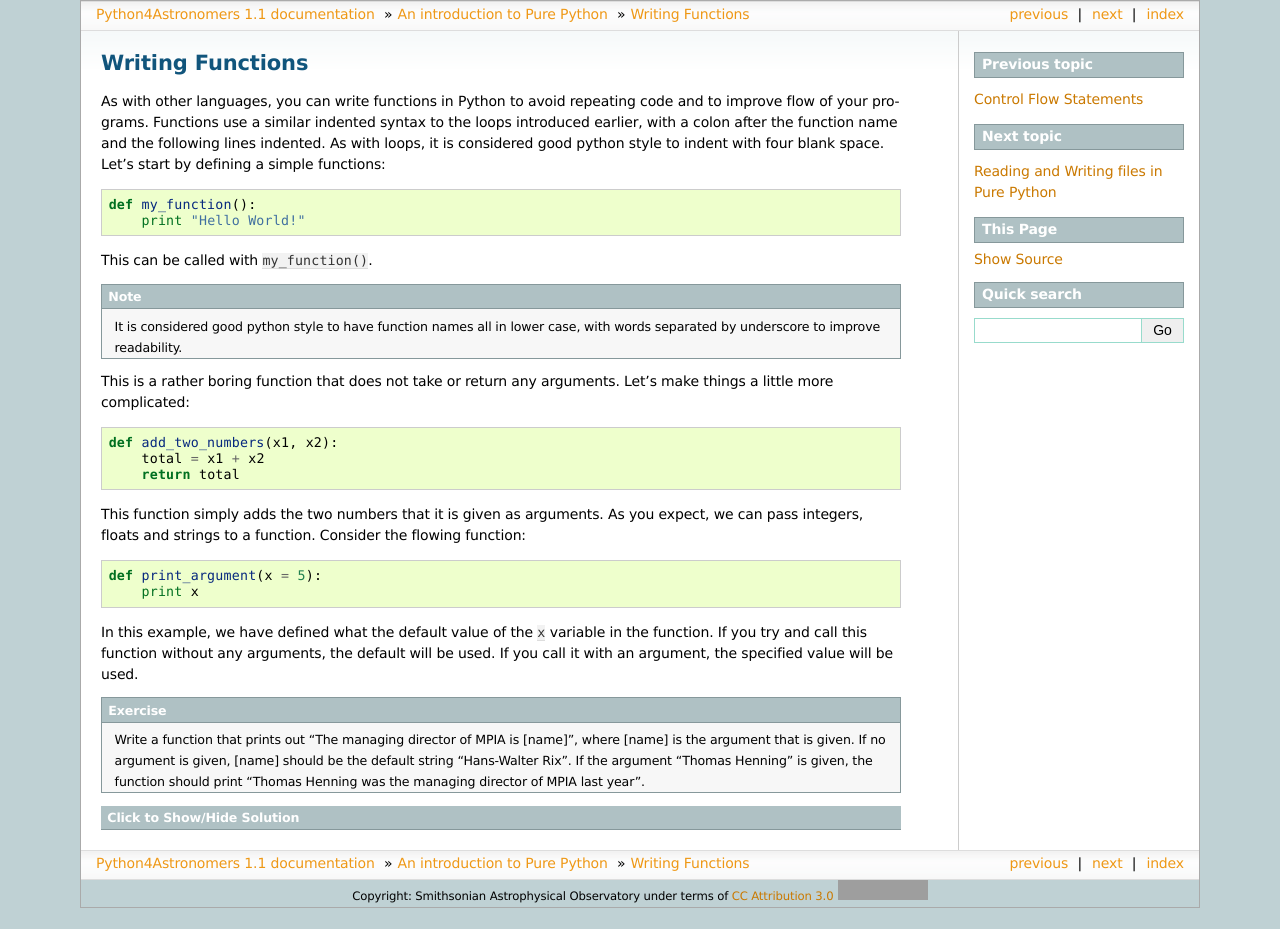
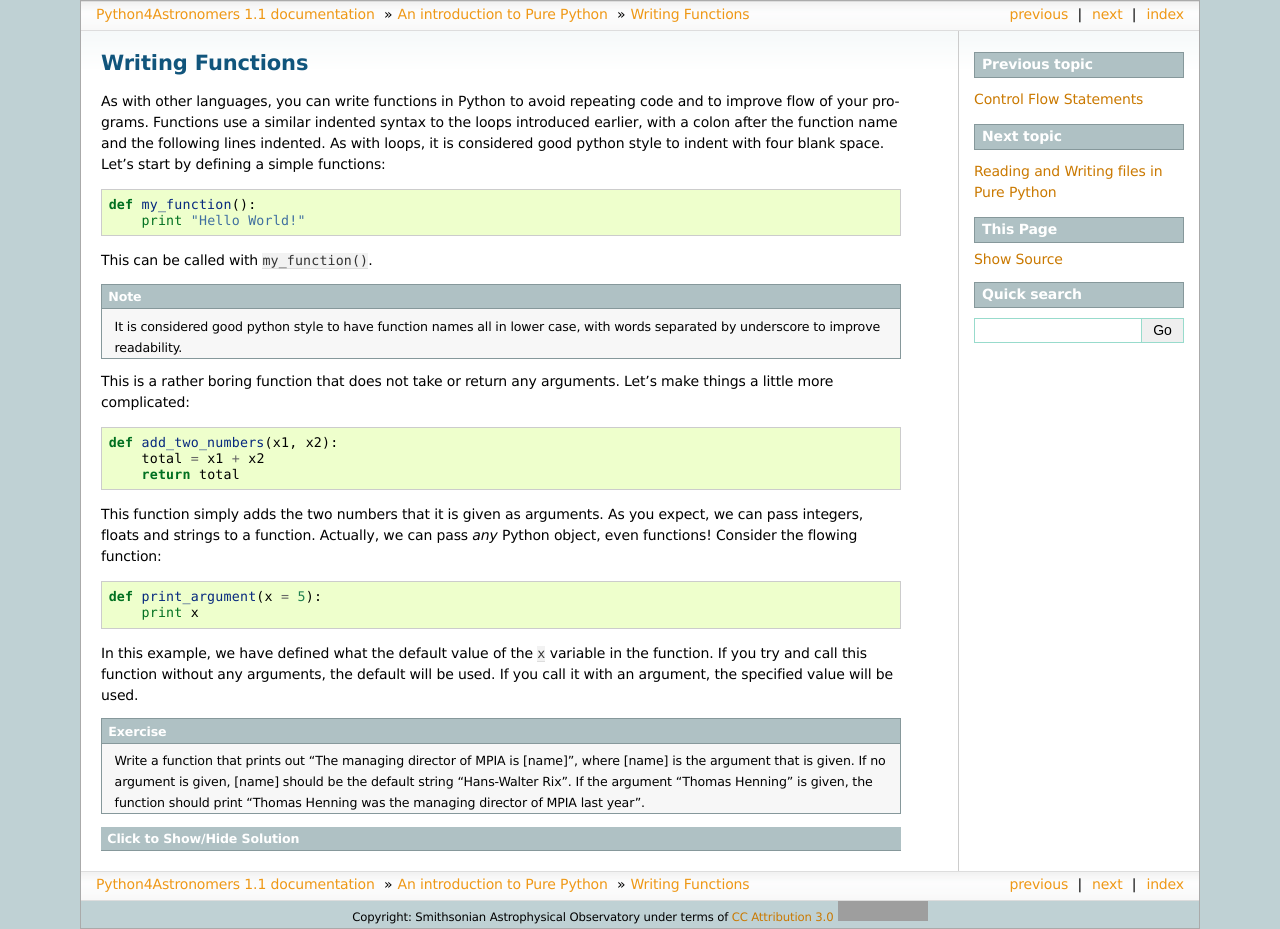
Before and after one commit to python4ESAC/python4ESAC, a Sphinx documentation site: the page built from source/pure_python/functions.rst, in a window 1280 px wide. Built offline with Sphinx 7.4.7, drawn with Linux system fonts in a browser that asks for light colours; formulas are drawn with MathJax 3; before the commit the page ends 908 px from its top, so only the background shows below that; grey boxes are pictures that could not be loaded.

```diff
--- a/source/pure_python/functions.rst
+++ b/source/pure_python/functions.rst
@@ -17,7 +17,8 @@
         total = x1 + x2
         return total
 
-This function simply adds the two numbers that it is given as arguments. As you expect, we can pass integers, floats and strings to a function. Consider the flowing function::
+This function simply adds the two numbers that it is given as arguments. As you expect, we can pass integers, floats and strings to a function. Actually, we
+can pass *any* Python object, even functions! Consider the flowing function::
 
     def print_argument(x = 5):
         print x
```
